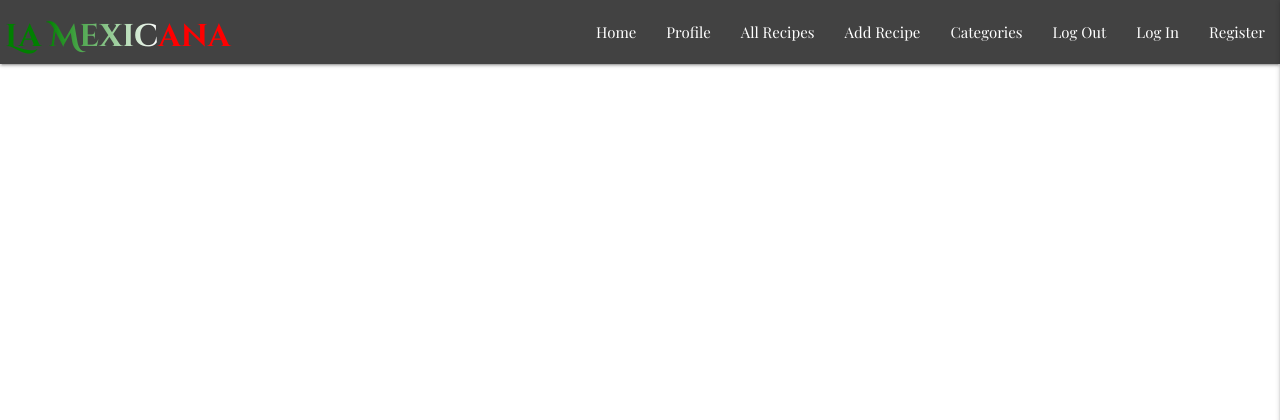
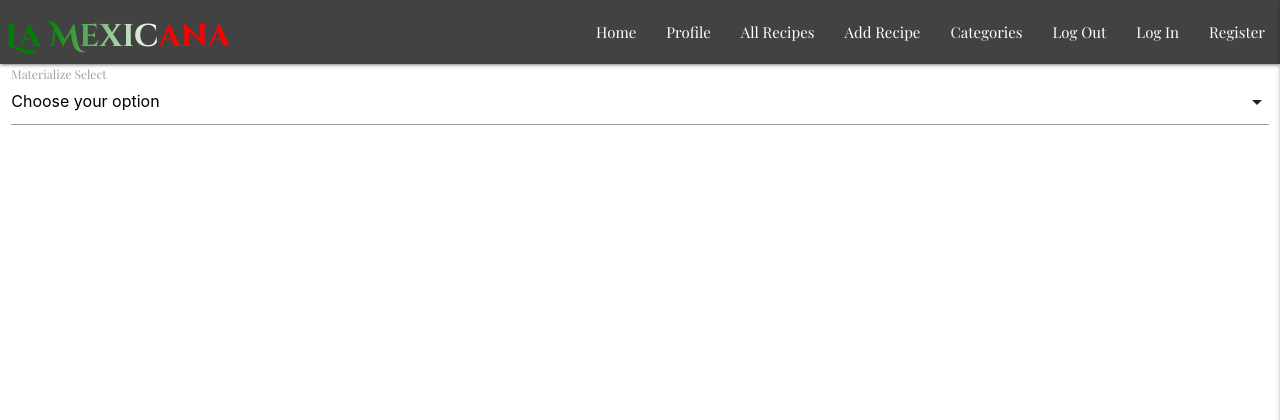
Before and after one commit to ElJefe111944/Milestone-3, a Flask app: page /search in a window 1280 px wide. Shown: the top 420 px of the page. Run offline with Flask 2, Linux system fonts and the light colour scheme; data that the repository does not hold is empty; some libraries are stand-ins or nearby versions.

Commit message:
Filter from materialize added to top of recipes.html

```diff
--- a/static/js/script.js
+++ b/static/js/script.js
@@ -1,3 +1,4 @@
   $(document).ready(function(){
     $('.sidenav').sidenav({edge: "right"});
+    $('select').formSelect();
   });
--- a/templates/recipes.html
+++ b/templates/recipes.html
@@ -1,5 +1,17 @@
 {% extends "base.html" %}
 {% block content %}
+    <div class="row">
+        <!--- Search by Category filter -->
+        <div class="input-field col s12">
+            <select>
+                <option value="" disabled selected>Choose your option</option>
+                <option value="1">Option 1</option>
+                <option value="2">Option 2</option>
+                <option value="3">Option 3</option>
+            </select>
+            <label>Materialize Select</label>
+        </div>
+    </div>
     <div class="row">
         {% for recipe in recipes %}
         <div class="col s6 m6">
@@ -9,7 +21,7 @@
                     <span class="card-title">{{ recipe.recipe_name }}</span>
                 </div>
                 <div class="card-content">
-                    <p><em>Ingredients: </em><br><br>{{ recipe.recipe_description }}</p><br>
+                    <p><br>{{ recipe.recipe_description }}</p><br>
                     <p><em>Preparation time: {{ recipe.preparation_time }}</em></p><br>
                     <p><em>Created by: {{ recipe.created_by }}</em></p>
                 </div>
@@ -22,4 +34,4 @@
     </div>
 
 
-{% endblock %}
+    {% endblock %}
```
